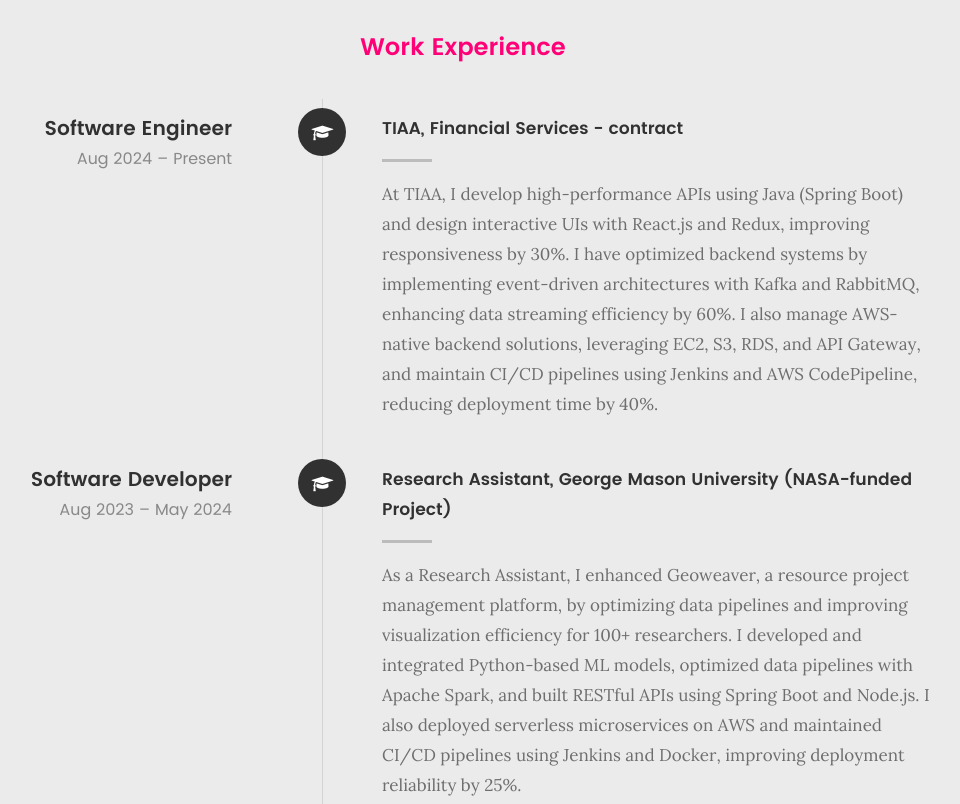
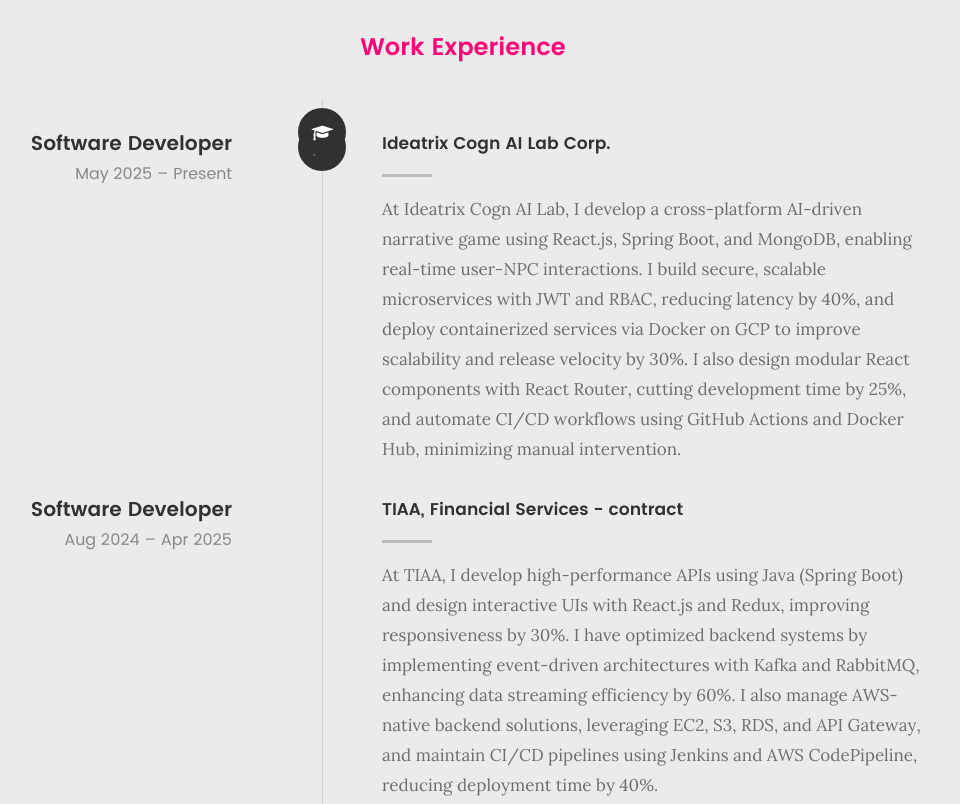
Before and after one commit to Sachan99/Portfolio, a plain HTML site: page index.html in a window 1280 px wide. Shown: the part 2179-2983 px from the top of the page, without its empty margins (177-1137 px from the left). Drawn offline with Linux system fonts and the light colour scheme; files whose address does not match are found by name.

Commit message:
Update index.html

```diff
--- a/index.html
+++ b/index.html
@@ -246,34 +246,6 @@
 				</div>
 			  </section>
 
-   			<!-- <p>Lorem ipsum Qui veniam ut consequat ex ullamco nulla in non ut esse in magna sint minim officia consectetur nisi commodo ea magna pariatur nisi cillum.</p>
-
-				<ul class="skill-bars">
-				   <li>
-				   	<div class="progress percent90"><span>90%</span></div>
-				   	<strong>HTML5</strong>
-				   </li>
-				   <li>
-				   	<div class="progress percent85"><span>85%</span></div>
-				   	<strong>CSS3</strong>
-				   </li>
-				   <li>
-				   	<div class="progress percent70"><span>70%</span></div>
-				   	<strong>JQuery</strong>
-				   </li>
-				   <li>
-				   	<div class="progress percent95"><span>95%</span></div>
-				   	<strong>PHP</strong>
-				   </li>
-				   <li>
-
-				   	<div class="progress percent75"><span>75%</span></div>
-				   	<strong>Wordpress</strong>
-				   </li>
-
-				</ul>
-
-   		</div> -->
 
    	</div>
 
@@ -313,14 +285,32 @@
    			<div class="timeline-wrap">
 
    				<div class="timeline-block">
+					<div class="timeline-block">
 
 	   				<div class="timeline-ico">
 	   					<i class="fa fa-graduation-cap"></i>
 	   				</div>
 
 	   				<div class="timeline-header">
-	   					<h3>Software Engineer</h3>
-	   					<p>Aug 2024 – Present</p>
+	   					<h3>Software Developer</h3>
+	   					<p>May 2025 – Present</p>
+	   				</div>
+
+	   				<div class="timeline-content">
+	   					<h4>Ideatrix Cogn AI Lab Corp.</h4>
+	   					<p>At Ideatrix Cogn AI Lab, I develop a cross-platform AI-driven narrative game using React.js, Spring Boot, and MongoDB, enabling real-time user-NPC interactions. I build secure, scalable microservices with JWT and RBAC, reducing latency by 40%, and deploy containerized services via Docker on GCP to improve scalability and release velocity by 30%. I also design modular React components with React Router, cutting development time by 25%, and automate CI/CD workflows using GitHub Actions and Docker Hub, minimizing manual intervention. </p>
+						</div>
+
+	   			</div> <!-- /timeline-block -->
+
+
+	   				<div class="timeline-ico">
+	   					<i class="fa fa-graduation-cap"></i>
+	   				</div>
+
+	   				<div class="timeline-header">
+	   					<h3>Software Developer</h3>
+	   					<p>Aug 2024 – Apr 2025</p>
 	   				</div>
 
 	   				<div class="timeline-content">
@@ -364,7 +354,7 @@
 	   					<p>At Infosys, I built and maintained a B2B OMS web application, enhancing operational efficiency by 25%. I developed reusable UI components using Angular and TypeScript, integrated microservices with Java, Spring Boot, and GraphQL, and optimized MySQL queries to reduce execution time by 30%. I orchestrated microservices deployment using AWS and Azure AKS and ensured high test coverage with JUnit and Selenium for automated testing.</p>
 						</div>
 						<div class="timeline-header">
-							<h3>Junior Developer</h3>
+							<h3>Junior Developer Intern</h3>
 							<p>Jan 2021 – Sep 2021</p>
 						</div>
 
```
